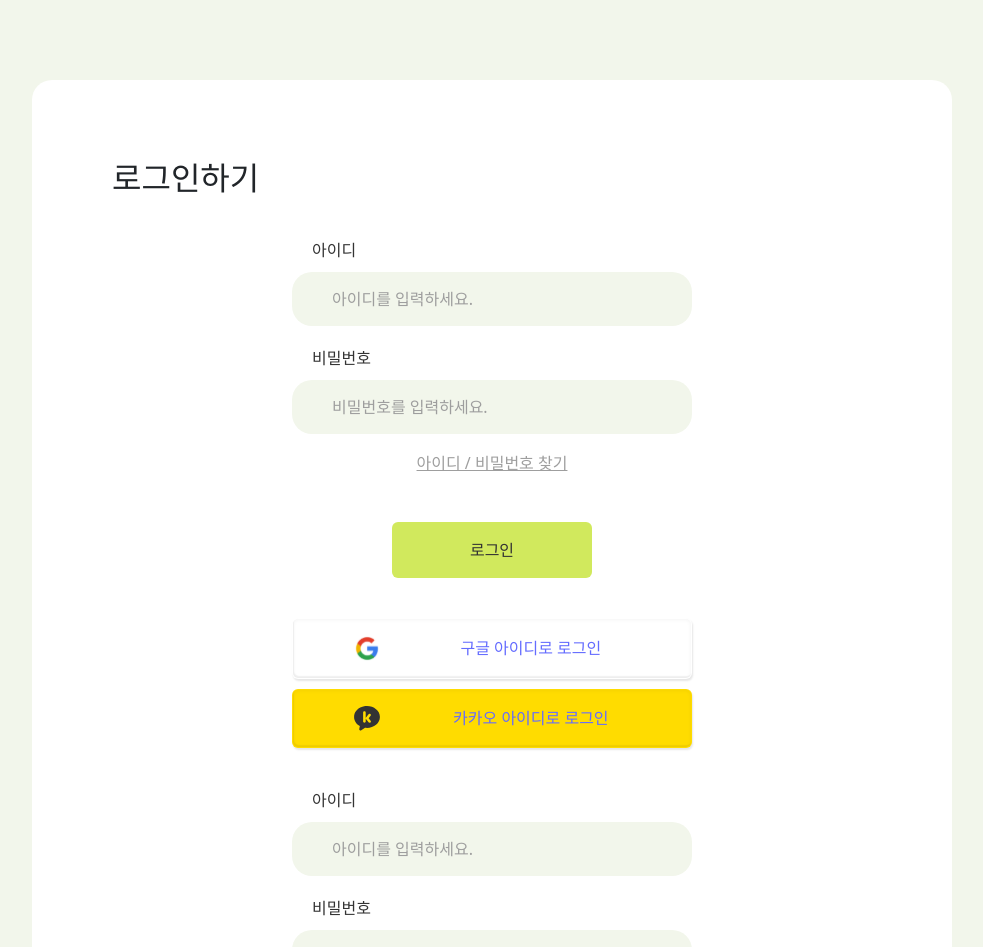
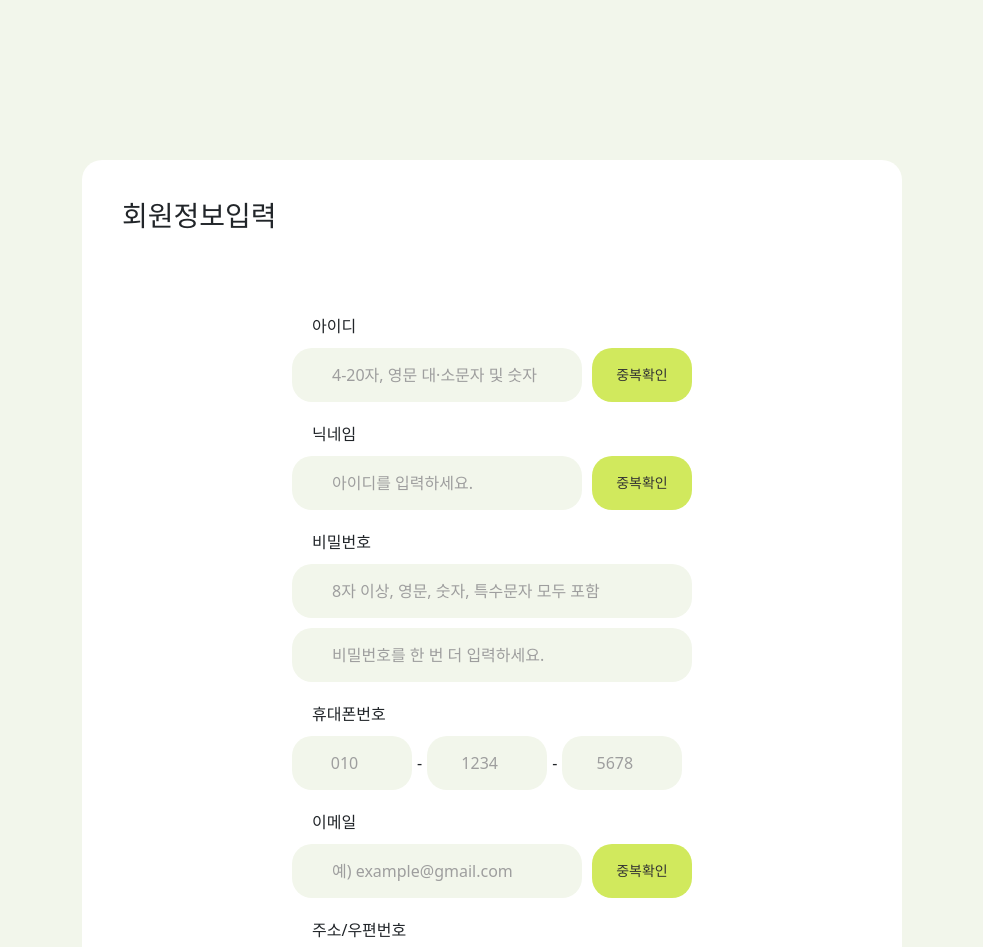
Before and after one commit to SweetYun95/re-earth-frontend, a React (Vite) app: page / in a window 1280 px wide. Shown: the top 947 px of the page, without its empty margins (148-1131 px from the left). Built offline with nearby package versions, Linux system fonts and the light colour scheme; a web font is replaced by a local one.

Commit message:
[feat] 회원가입 페이지 구현

```diff
--- a/package.json
+++ b/package.json
@@ -12,6 +12,7 @@
    "dependencies": {
       "@emotion/react": "^11.14.0",
       "@emotion/styled": "^11.14.1",
+      "@fontsource/pretendard": "^5.2.5",
       "@mui/icons-material": "^7.3.1",
       "@mui/material": "^7.3.1",
       "@mui/x-date-pickers": "^8.10.2",
--- a/src/App.jsx
+++ b/src/App.jsx
@@ -2,9 +2,10 @@
 
 import LoginPage from './pages/user/Login/LoginPage'
 import './assets/styles/commons.scss'
+import RegisterPage from './pages/user/Register/RegisterPage'
 
 function App() {
-   return <LoginPage />
+   return <RegisterPage />
 }
 
 export default App
--- a/src/assets/styles/commons.scss
+++ b/src/assets/styles/commons.scss
@@ -59,6 +59,9 @@ h6 {
 }
 
 /* margin top */
+.mt-10 {
+   margin-top: 10px;
+}
 .mt-20 {
    margin-top: 20px;
 }
@@ -158,7 +161,9 @@ section#main2 {
 }
 
 /* button태그 */
-.btn {
+button.btn,
+a.btn,
+div.btn {
    border: none;
    border-radius: 20px;
    display: inline-block;
@@ -277,6 +282,7 @@ form .with-btn {
 .input-phone input {
    box-sizing: border-box;
    width: 30%;
+   padding: 15px 0;
    &::placeholder {
       text-align: center;
    }
@@ -343,7 +349,7 @@ form.inquire {
 
 #area {
    padding: 80px;
-   @media (min-width: 451px) and (max-width: 546px) {
+   @media (min-width: 451px) and (max-width: 768px) {
       padding: 20px;
    }
    @media (max-width: 450px) {
--- a/src/pages/user/Login/LoginPage.jsx
+++ b/src/pages/user/Login/LoginPage.jsx
@@ -6,7 +6,7 @@ function LoginPage() {
    return (
       <>
          <section id="main1">
-            <div id="area">
+            <div id="area container">
                <div id="login">
                   <h2>로그인하기</h2>
                   <UserLoginForm />
--- /dev/null
+++ b/src/pages/user/Register/RegisterPage.jsx
@@ -0,0 +1,68 @@
+import './register.scss'
+function RegisterPage() {
+   return (
+      <section id="main1">
+         <div id="area" className="container">
+            <div id="register">
+               <div className="user-register">
+                  <h3>회원정보입력</h3>
+                  <form action="submit" className="registerform mt-80">
+                     <div className="form--input">
+                        <p className="text-body">아이디</p>
+                        <div className="with-btn">
+                           <input type="text" name="id" placeholder="4-20자, 영문 대·소문자 및 숫자" />
+                           <button className="btn main1 check default">중복확인</button>
+                        </div>
+                     </div>
+                     <div className="form--input mt-20">
+                        <p className="text-body">닉네임</p>
+                        <div className="with-btn">
+                           <input type="text" name="nick" placeholder="아이디를 입력하세요." />
+                           <button className="btn main1 check default">중복확인</button>
+                        </div>
+                     </div>
+                     <div className="form--input mt-20">
+                        <p className="text-body">비밀번호</p>
+                        <div className="password-check">
+                           <input type="password" name="password" placeholder="8자 이상, 영문, 숫자, 특수문자 모두 포함" />
+                           <input type="password" name="check-password" placeholder="비밀번호를 한 번 더 입력하세요." />
+                        </div>
+                     </div>
+                     <div className="form--input mt-20">
+                        <p className="text-body">휴대폰번호</p>
+                        <div className="input-phone">
+                           <input type="number" name="phone1" placeholder="010" />
+                           <span>-</span>
+                           <input type="number" name="phone2" placeholder="1234" />
+                           <span>-</span>
+                           <input type="number" name="phone2" placeholder="5678" />
+                        </div>
+                     </div>
+                     <div className="form--input mt-20">
+                        <p className="text-body">이메일</p>
+                        <div className="with-btn">
+                           <input type="email" name="email" placeholder="예) example@gmail.com" />
+                           <button className="btn main1 check default">중복확인</button>
+                        </div>
+                     </div>
+                     <div className="form--input mt-20">
+                        <p className="text-body">주소/우편번호</p>
+
+                        <div className="with-btn">
+                           <input type="text" disabled />
+                           <button className="btn main1 default"> 검색</button>
+                        </div>
+                        <input type="text" placeholder="상세 주소를 입력하세요." className="mt-10" />
+                     </div>
+                     <button type="submit" className="btn default main1 mt-40">
+                        회원가입
+                     </button>
+                  </form>
+               </div>
+            </div>
+         </div>
+      </section>
+   )
+}
+
+export default RegisterPage
--- /dev/null
+++ b/src/pages/user/Register/register.scss
@@ -0,0 +1,36 @@
+h2 {
+   font-size: 1.25rem;
+}
+
+#register {
+   padding: 80px;
+   @media (max-width: 646px) {
+      padding: 0px;
+      width: 100%;
+   }
+}
+.user-register {
+   background-color: white;
+   padding: 40px;
+   border-radius: 20px;
+   max-width: 920px;
+   margin: 0 auto;
+   @media (max-width: 646px) {
+      padding: 30px;
+      width: 100%;
+   }
+}
+
+/* user */
+
+.registerform {
+   width: 100%;
+   max-width: 400px;
+   @media (max-width: 646px) {
+      width: 100%;
+   }
+}
+
+.btn.check {
+   font-size: 0.875rem;
+}
```
Also changed, not shown: 1 other file (tests, documents, lock files or other folders).
